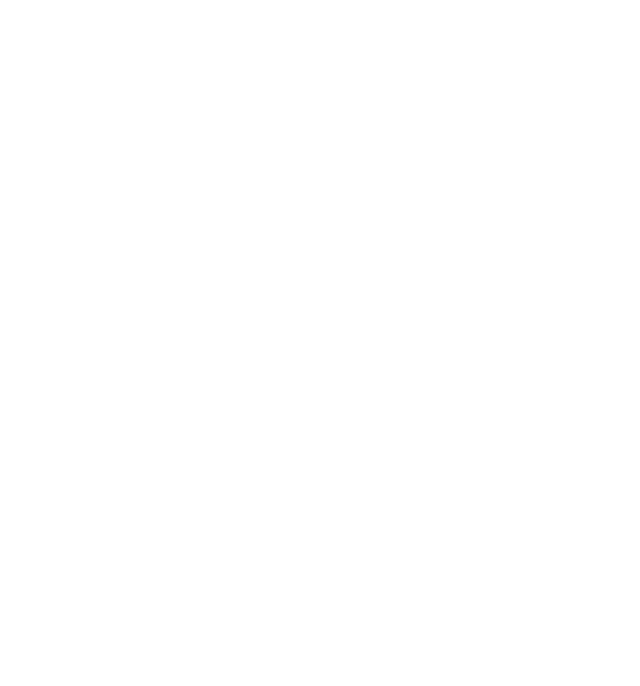
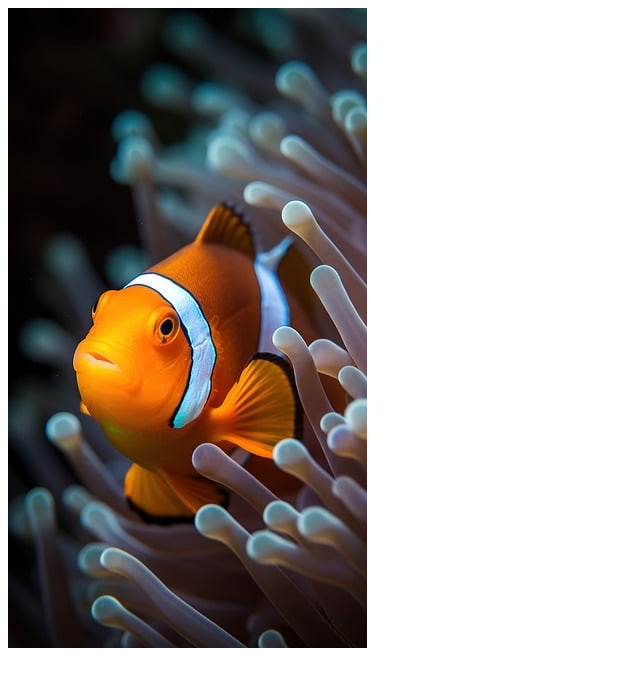
Before and after one commit to mica-eu/literate-meme, a plain HTML site: page index.html in a window 1280 px wide. Shown: the whole page, without its empty margins (0-640 px from the left). Drawn offline with Linux system fonts and the light colour scheme.

Commit message:
feat: add images

```diff
--- a/index.html
+++ b/index.html
@@ -6,6 +6,6 @@
   <title>Document</title>
 </head>
 <body>
-
+  <img src="images/fish.jpeg" alt="fish" />
 </body>
 </html>
```
Also changed, not shown: images/fish.jpeg (added).
